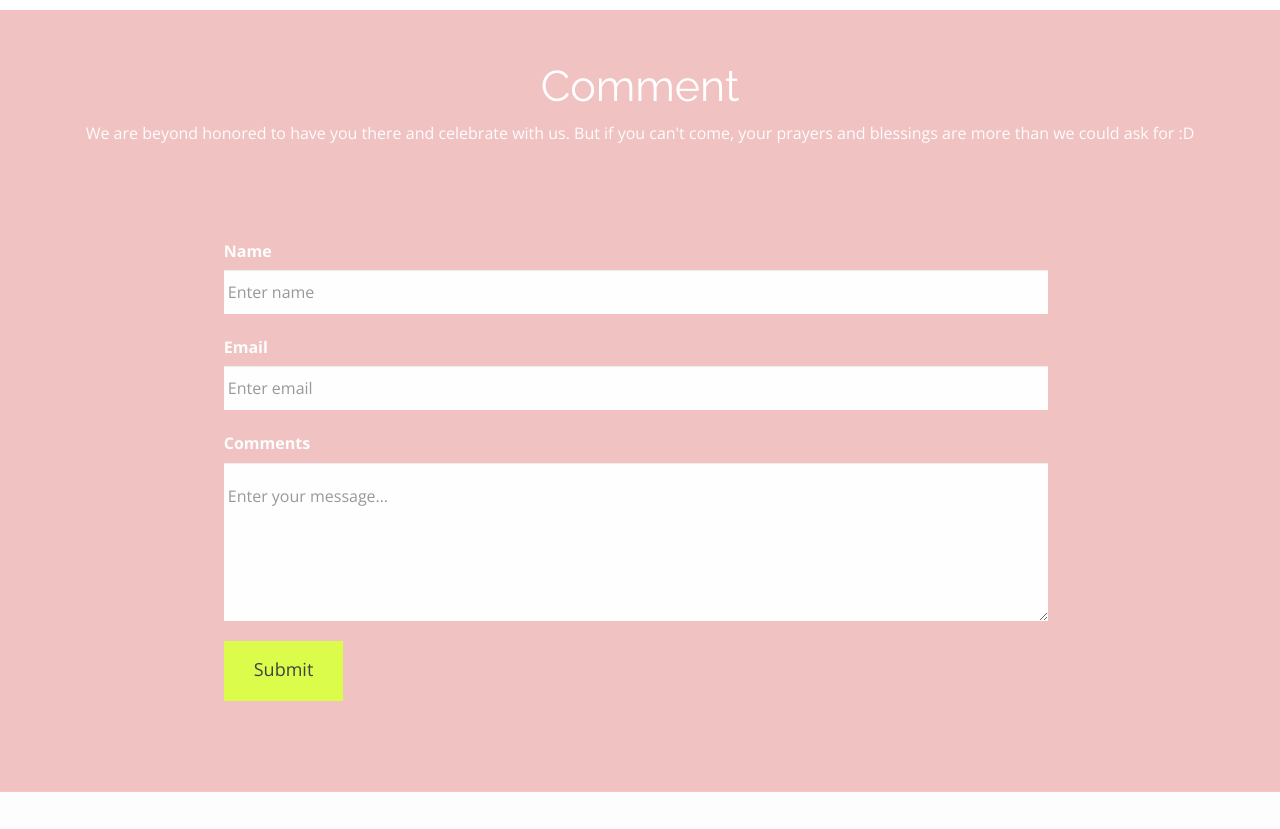
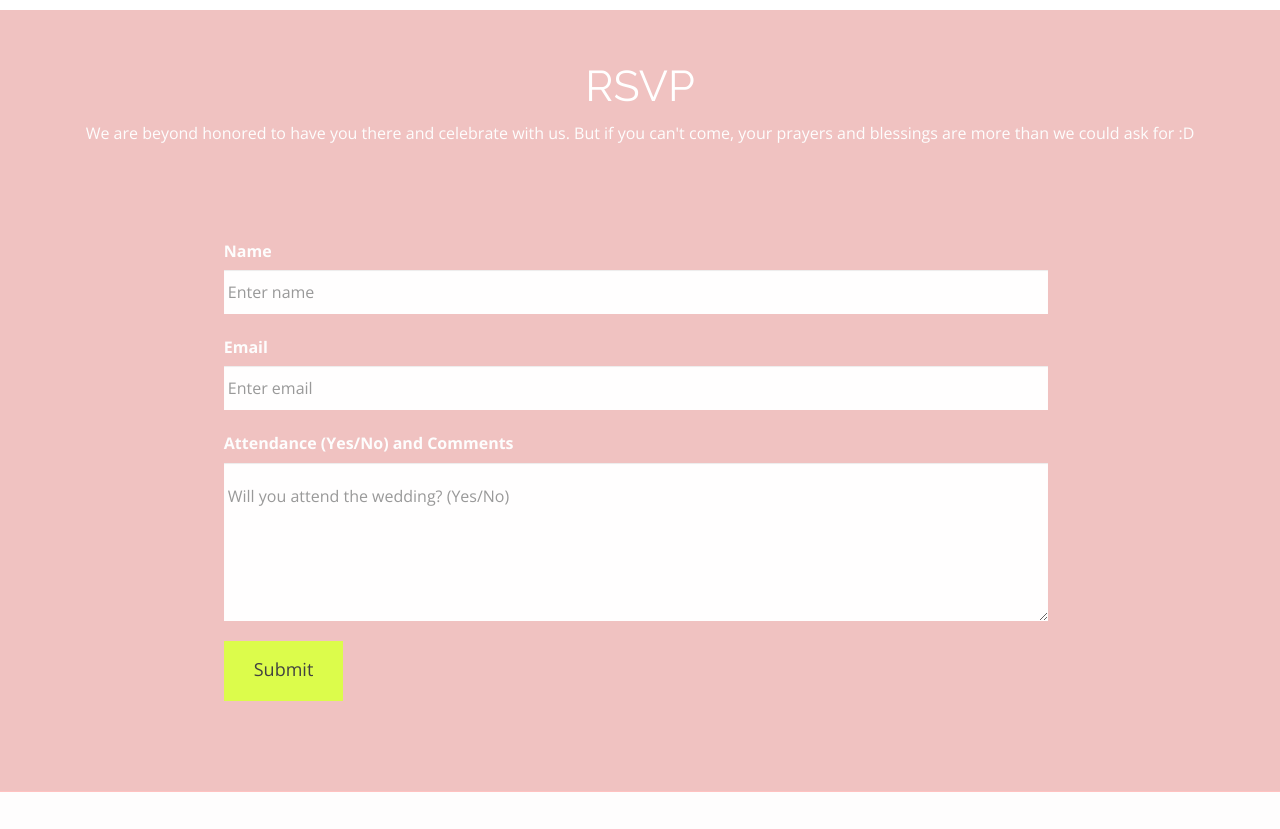
Before and after one commit to thoriqsalafi/thoriqsalafiwed, a plain HTML site: page index.html in a window 1280 px wide. Shown: the part 6515-7344 px from the top of the page. Drawn offline with nearby package versions, Linux system fonts and the light colour scheme.

Commit message:
Add files via upload

```diff
--- a/index.html
+++ b/index.html
@@ -53,8 +53,9 @@ Donate to remove backlink form the site
           <h1>Ruli & Thoriq</h1>
         <h3>on July, 9th 2017, Purworejo</h3>
         <h2></h2>
-         <h2></h2>
+        <h2></h2>
         <h4> "And of His signs is that He created for you from yourselves mates that you may find tranquillity in them; and He placed between you affection and mercy. Indeed in that are signs for a people who give thought" (Ar ruum:21)</h4>
+        <h2></h2>
         </div>
           </div>
     </div>
@@ -234,7 +235,7 @@ Donate to remove backlink form the site
       <div class="row">
         <div class="heading text-center">
           <!-- Heading -->
-          <h2>Comment</h2>
+          <h2>RSVP</h2>
           <p>We are beyond honored to have you there and celebrate with us. But if you can't come, your prayers and blessings are more than we could ask for :D </p>
         </div>
       </div>
@@ -250,8 +251,8 @@ Donate to remove backlink form the site
               <input type="email" class="form-control" name="email" id="email" placeholder="Enter email" title="Please enter a valid email address">
             </div>
             <div class="form-group">
-              <label for="comments">Comments</label>
-              <textarea name="comment" class="form-control" id="comments" cols="3" rows="5" placeholder="Enter your message…" title="Please enter your message (at least 10 characters)"></textarea>
+              <label for="comments">Attendance (Yes/No) and Comments</label>
+              <textarea name="comment" class="form-control" id="comments" cols="3" rows="5" placeholder="Will you attend the wedding? (Yes/No)" title="Please enter your message (at least 10 characters)"></textarea>
               <button name="submit" type="submit" class="btn btn-lg btn-primary" id="submit">Submit</button>
             </div>
             <div class="result"></div>
```
